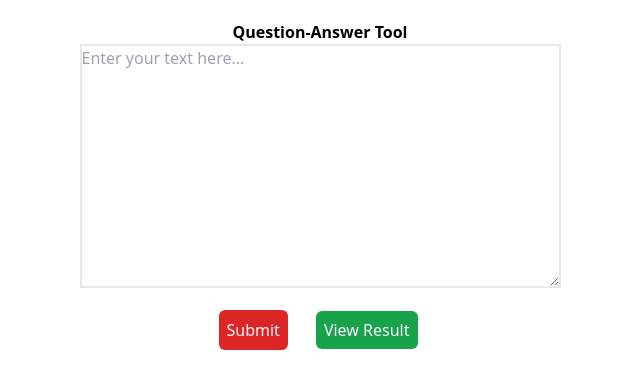
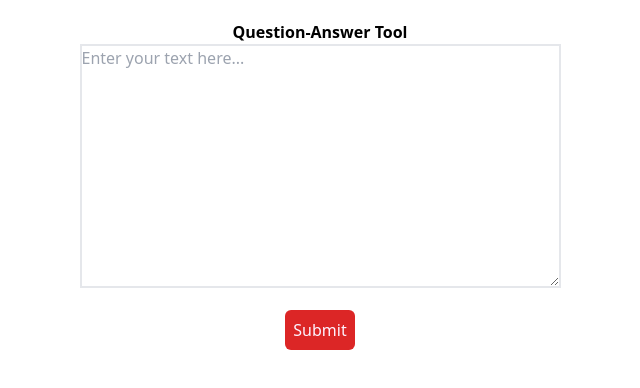
Before and after one commit to rajats-dev/frontendproject, a Next.js app: page / in a window 1280 px wide. Shown: the top 388 px of the page, without its empty margins (320-960 px from the left). Built offline with nearby package versions, Linux system fonts and the light colour scheme.

Commit message:
Few fixes regading submit button & added select all button

```diff
--- a/src/pages/index.tsx
+++ b/src/pages/index.tsx
@@ -3,7 +3,7 @@ import { useState } from "react";
 
 export default function Home() {
   const [textInput, setTextInput] = useState<string>("");
-  const [setRes, setResponseData] = useState([]);
+  const [res, setResponseData] = useState([]);
 
   const onSubmitHandle = () => {
     const ApiCalling = async () => {
@@ -23,7 +23,11 @@ export default function Home() {
       }
     };
 
+    if (textInput) {
       ApiCalling();
+    } else {
+      alert("Please enter some text");
+    }
   };
 
   return (
@@ -38,20 +42,24 @@ export default function Home() {
       ></textarea>
       <div>
         <button
-          className="bg-red-600 w-fit text-fuchsia-50 rounded-md m-3 p-2"
+          className="bg-red-600 w-fit text-fuchsia-50 rounded-md m-3 p-2 hover:bg-red-800"
           onClick={onSubmitHandle}
         >
           Submit
         </button>
+        {res.length ? (
           <Link
             href={{
               pathname: "/list",
-            query: { data: JSON.stringify(setRes) },
+              query: { data: JSON.stringify(res) },
             }}
-          className="bg-green-600 w-fit text-fuchsia-50 rounded-md m-4 p-2"
+            className="bg-green-600 w-fit text-fuchsia-50 rounded-md m-4 p-2 hover:bg-green-800"
           >
             View Result
           </Link>
+        ) : (
+          <></>
+        )}
       </div>
     </div>
   );
--- a/src/pages/list.tsx
+++ b/src/pages/list.tsx
@@ -7,6 +7,9 @@ const List = () => {
   const { data } = router.query;
   const dataString = data as string;
   const dataArray = dataString ? JSON.parse(dataString) : [];
+  const allIdx = Array.from({ length: dataArray.length }, (_, i) => i);
+
+  console.log(allIdx);
 
   const onAddIdx = (i: number) => {
     if (idx.includes(i)) {
@@ -34,15 +37,22 @@ const List = () => {
       document.body.removeChild(anchor);
     }
   };
+  console.log(idx);
 
   return (
     <div className="flex flex-col items-center">
       <button
         onClick={onConvertToJSONL}
-        className="bg-red-700 p-2 rounded text-cyan-50 disabled:opacity-75"
+        className="bg-red-700 p-2 rounded text-cyan-50 hover:bg-red-800 disabled:opacity-75"
         disabled={idx.length === 0}
       >
         Download JSONL File
+      </button>
+      <button
+        onClick={() => setIdx(allIdx)}
+        className="bg-red-600 w-fit text-fuchsia-50 rounded-md m-1 p-2 hover:bg-red-800"
+      >
+        Select All
       </button>
       {dataArray.map((item: any, i: number) => (
         <div
```
Lines whose indentation alone changed are shown as unchanged.
